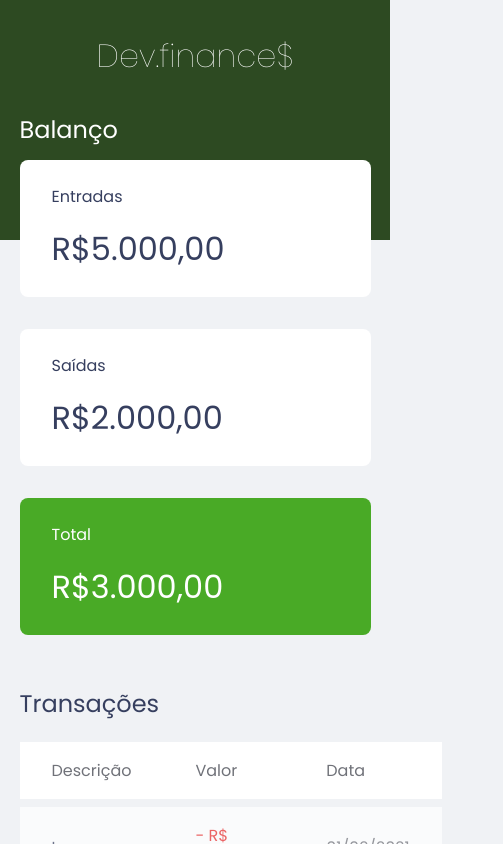
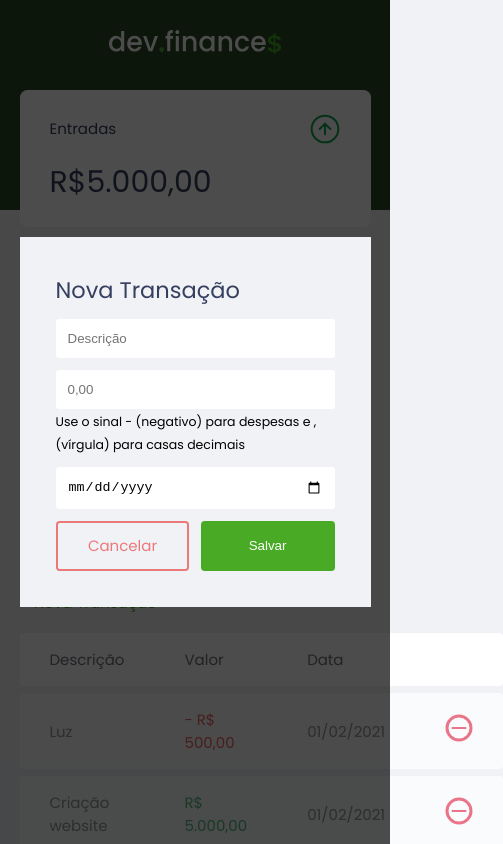
Before and after one commit to LucasLaminM/appfinancas, a plain HTML site: page index.html in a window 390 px wide. Shown: the top 844 px of the page, 503 px wide, since content can reach past the window. Drawn offline with Linux system fonts and the light colour scheme.

Commit message:
Responsividade

```diff
--- a/index.html
+++ b/index.html
@@ -12,32 +12,48 @@
   </head>
   <body>
     <header>
-      <h1 id="logo">Dev.finance$</h1>
+      <img src="./assets/logo.svg" alt="logo Dev Finance">
     </header>
 
     <main class="container">
       <section id="balance">
-        <h2>Balanço</h2>
+        <h2 class="sr-only">Balanço</h2>
 
         <div class="card">
-            <h3>Entradas</h3>
+            <h3>
+              <span>
+                Entradas
+              </span>
+              <img src="./assets/income.svg" alt="imagem de entradas">
+            </h3>
             <p>R$5.000,00</p>
         </div>
 
         <div class="card">
-            <h3>Saídas</h3>
+          <h3>
+            <span>
+              Saídas
+            </span>
+           <img src="./assets/expense.svg" alt="imagem de saídas">
+          </h3>
             <p>R$2.000,00</p>
         </div>
 
         <div class="card total">
-            <h3>Total</h3>
+            <h3>
+              <span>
+                Total
+              </span>
+              <img src="./assets/total.svg" alt="imagem do total">
+            </h3>
             <p>R$3.000,00</p>
         </div>
 
       </section>
 
       <section id="transaction">
-        <h2>Transações</h2>
+        <h2 class="sr-only">Transações</h2>
+        <a href="#" class="button new">+ Nova Transação</a>
       </section>
 
       <table id="data-table">
@@ -46,27 +62,92 @@
             <th>Descrição</th>
             <th>Valor</th>
             <th>Data</th>
+            <th></th>
           </tr>
         </thead>
         <tbody>
           <tr>
-            <td class="description">Luz</td>
+            <td class="date">Luz</td>
             <td class="expense">- R$ 500,00</td>
             <td class="date">01/02/2021</td>
+            <td>
+              <img src="./assets/minus.svg" alt="Remover transação">
+            </td>
           </tr>
           <tr>
-            <td class="description">Criação website</td>
-            <td class="income class="date"">R$ 5.000,00</td>
+            <td class="date">Criação website</td>
+            <td class="income class">R$ 5.000,00</td>
             <td class="date">01/02/2021</td>
+            <td>
+              <img src="./assets/minus.svg" alt="Remover transação">
+            </td>
           </tr>
           <tr>
-            <td class="description">Internet</td>
+            <td class="date">Internet</td>
             <td class="expense">- R$ 200,00</td>
             <td class="date">01/02/2021</td>
+            <td>
+              <img src="./assets/minus.svg" alt="Remover transação">
+            </td>
           </tr>
         </tbody>
       </table>
     </main>
+
+    <div class="modal-overlay active">
+      <div class="modal">
+          <div id="form">
+            <h2>Nova Transação</h2>
+            <form action="">
+              <div class="input-group">
+                <label
+                  class="sr-only"
+                  for="date">
+                  Descrição
+                </label>
+                <input
+                  type="text" id="date" name="date"
+                  placeholder="Descrição"
+                />
+              </div>
+
+              <div class="input-group">
+                <label
+                  class="sr-only"
+                  for="amount">
+                  Valor
+                </label>
+                <input
+                  type="number"
+                  step="0.01" id="amount" name="amount"
+                  placeholder="0,00"
+                />
+                <small class="help">Use o sinal - (negativo) para despesas e , (vírgula) para casas decimais</small>
+              </div>
+
+              <div class="input-group">
+                <label
+                  class="sr-only"
+                  for="date">
+                  Data
+                </label>
+                <input
+                  type="date"
+                  id="date" name="date"
+                />
+              </div>
+
+              <div class="input-group actions">
+                <a href="#" class="button cancel">
+                  Cancelar
+                </a>
+                <button>Salvar</button>
+              </div>
+
+            </form>
+          </div>
+      </div>
+    </div>
 
     <footer>
       <p>dev.finance$</p>
--- a/style.css
+++ b/style.css
@@ -1,6 +1,9 @@
 /*Global ============ */
 :root {
     --dark-blue: #363f5f;
+    --green: #49aa26;
+    --light-green:#3dd705;
+    --red: #e92929;
 }
 
 * {
@@ -9,9 +12,25 @@
     box-sizing: border-box;
 }
 
+html {
+    font-size: 93.75%; /* 15px */
+}
+
 body {
     background: #f0f2f5;
     font-family: 'Poppins', sans-serif;
+}
+
+.sr-only {
+    position: absolute;
+    width: 1px;
+    height: 1px;
+    padding: 0;
+    margin:-1px;
+    overflow: hidden;
+    clip: rect(0, 0, 0, 0);
+    white-space: nowrap;
+    border-width: 0;
 }
 
 .container {
@@ -26,6 +45,52 @@ h2 {
     color: var(--dark-blue);
     font-weight: normal;
 }
+
+/* Links & buttons ============== */
+a {
+    color: var(--green);
+    text-decoration: none;
+}
+
+a:hover {
+    color: var(--light-green);
+}
+
+button {
+    width: 100%;
+    height: 50px;
+    border: none;
+    color: white;
+    background: var(--green);
+    padding: 0;
+    border-radius: 0.25rem;
+    cursor: pointer;
+}
+
+button:hover {
+    background: var(--light-green);
+}
+
+.button.new {
+    display: inline-block;
+    margin-bottom: .8rem;
+}
+
+.button.cancel {
+    color: var(--red);
+    border: 2px var(--red) solid;
+    border-radius: 0.25rem;
+    height: 50px;
+    display: flex;
+    align-items: center;
+    justify-content: center;
+    opacity: 0.6;
+}
+
+.button.cancel:hover {
+    opacity: 1;
+}
+
 
 
 /* Header ============== */
@@ -63,6 +128,9 @@ header {
 .card h3 {
     font-weight: normal;
     font-size: 1rem;
+    display: flex;
+    align-items: center;
+    justify-content: space-between;
 }
 
 .card p {
@@ -72,11 +140,17 @@ header {
 }
 
 .card.total {
-    background: #49AA26;
+    background: var(--green);
     color: #fff;
 }
 
 /* Table ============== */
+#transaction {
+    display: block;
+    width: 100%;
+    overflow-x: auto;
+}
+
 #data-table {
     width: 100%;
     border-spacing: 0 0.5rem;
@@ -84,8 +158,13 @@ header {
 }
 
 table thead tr th:first-child,
-table tbody tr td:first-child, {
+table tbody tr td:first-child {
     border-radius: 0.25rem 0 0 0.25rem;
+}
+
+table thead tr th:last-child,
+table tbody tr td:last-child{
+    border-radius: 0 0.25rem 0.25rem 0;
 }
 
 table thead th {
@@ -119,6 +198,68 @@ td.expense {
     color: #e92929;
 }
 
+/* Modal ============== */
+.modal-overlay {
+    width: 100%;
+    height: 100%;
+    background-color: rgba(0,0,0, 0.7);
+    position: fixed;
+    top: 0;
+    display: flex;
+    align-items: center;
+    justify-content: center;
+    opacity: 0;
+    visibility: hidden;
+}
+
+.modal-overlay.active {
+    opacity: 1;
+    visibility: visible;
+}
+
+.modal {
+    background: #f0f2f5;
+    padding: 2.4rem;
+    width: 90%;
+    max-width: 500px;
+}
+
+/* Form ============== */
+#form {
+    max-width: 500px;
+}
+
+#form h2 {
+    margin-top: 0;
+}
+
+input {
+    border: none;
+    border-radius: 0.2rem;
+    padding: 0.8rem;
+    width: 100%;
+}
+
+.input-group small {
+    opacity: 0.4rem;
+}
+
+.input-group.actions {
+    display: flex;
+    justify-content: space-between;
+    align-items: center;
+}
+
+.input-group.actions .button,
+.input-group.actions button {
+    width: 48%;
+}
+
+.input-group {
+    margin-top: 0.8rem;
+}
+
+
 /* Footer ============== */
 footer {
     text-align: center;
@@ -126,5 +267,18 @@ footer {
     color: var(--dark-blue);
     opacity: 0.8;
     margin-top: 2rem;
-    margin-bottom: 3rem;
+    margin-bottom: 1rem;
 }
+
+/* Responsive ============== */
+@media (min-width: 800px) {
+    html {
+        font-size: 87.5%;
+    }
+
+    #balance {
+        display: grid;
+        grid-template-columns: 1fr 1fr 1fr;
+        gap: 2rem;
+    }
+}
```
Also changed, not shown: assets/expense.svg (added), assets/income.svg (added), assets/logo.svg (added), assets/minus.svg (added), assets/plus.svg (added), assets/total.svg (added).
